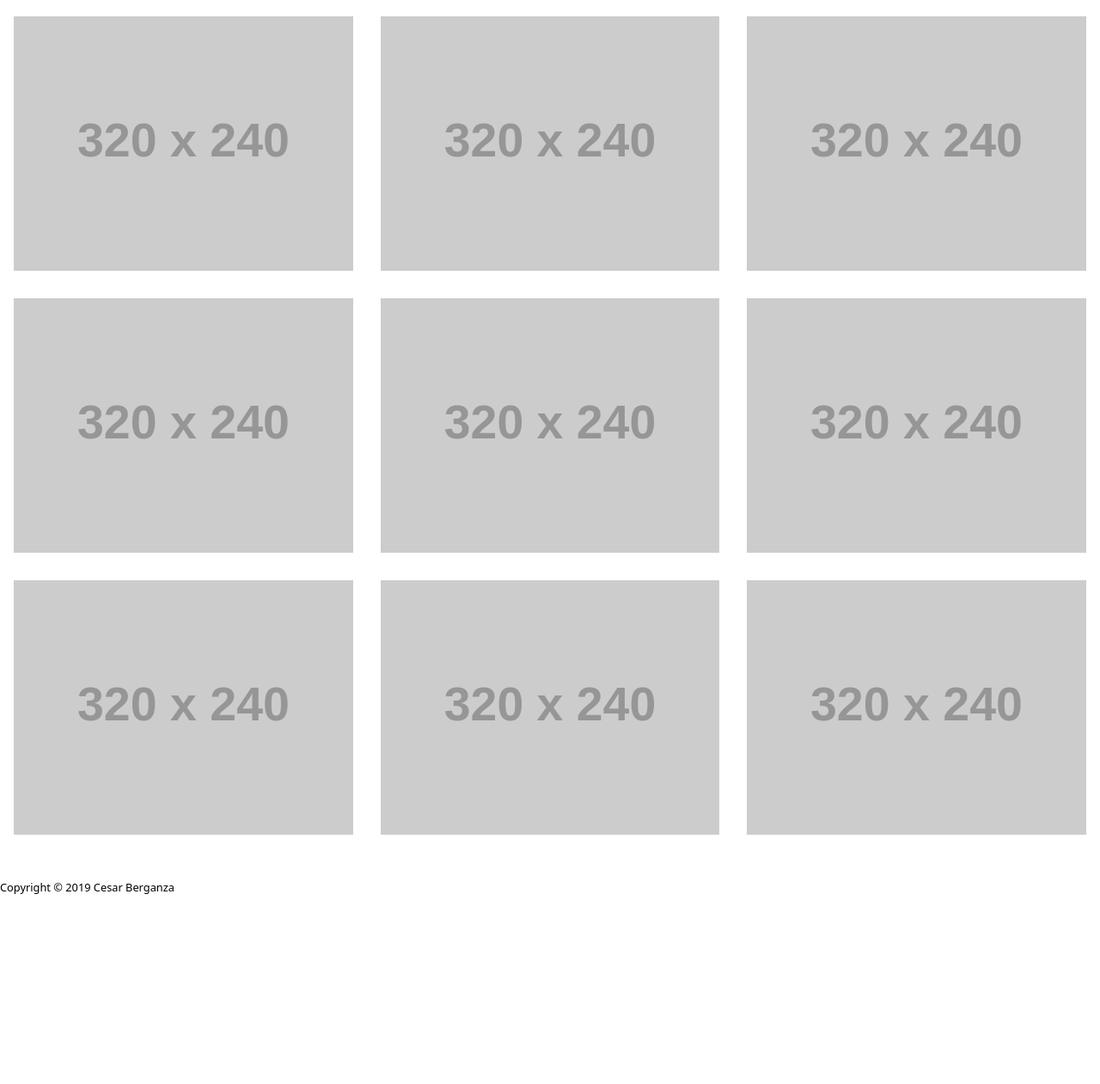
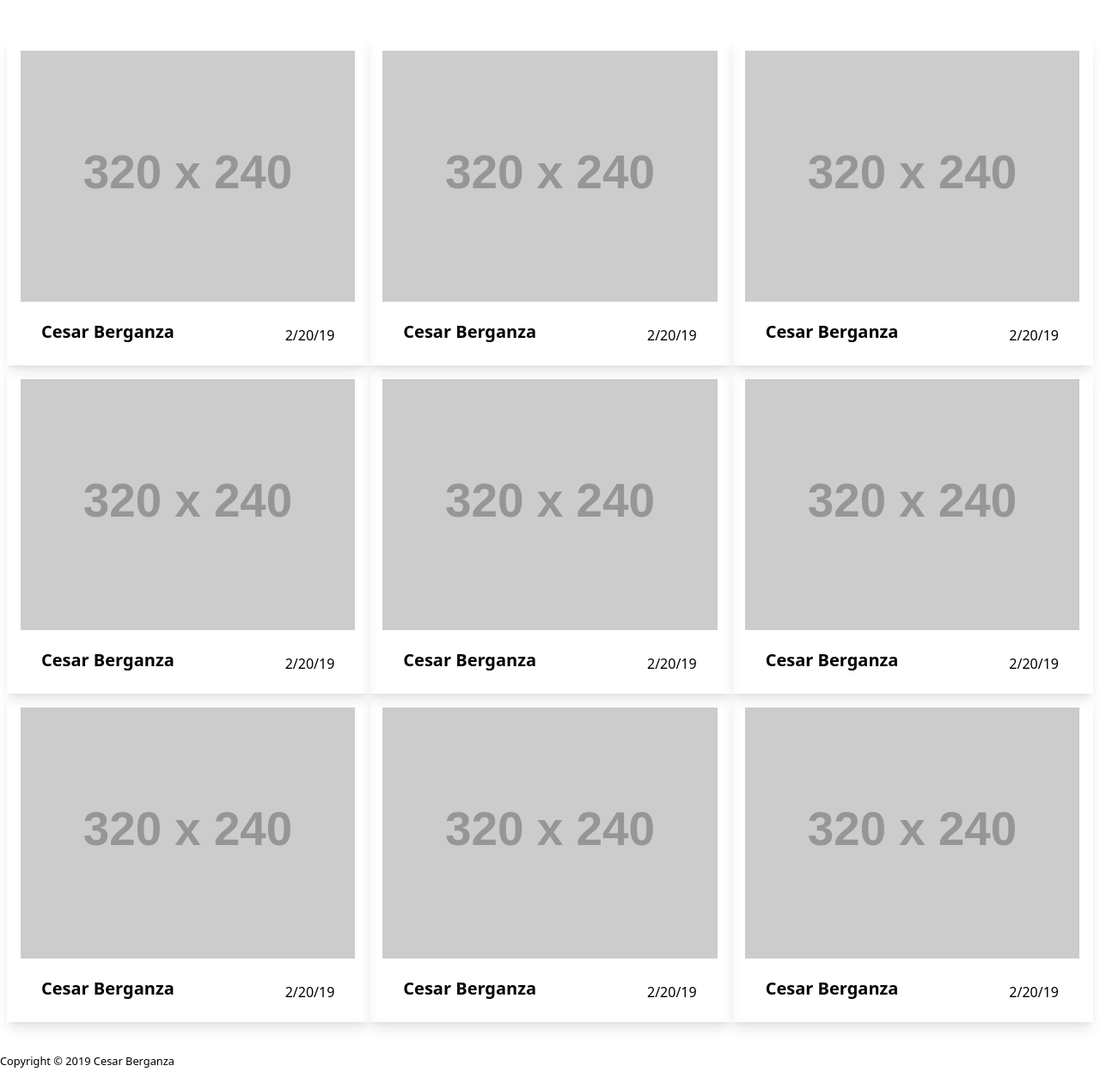
Before and after one commit to cberganza/tailwind-exercise, a plain HTML site: page index.html in a window 1280 px wide. Shown: the part 951-2212 px from the top of the page at 86% size. Before the commit the page ends 2010 px from the top, so only its background shows below. Drawn offline with nearby package versions, Linux system fonts and the light colour scheme; placeholder pictures from the web are drawn by us.

Commit message:
Added card titles

```diff
--- a/index.html
+++ b/index.html
@@ -39,79 +39,133 @@
 	<main class="container mx-auto px-4">
 		<img class="block ml-20" src="assets/images/image.jpg" alt="man looking at spiral galaxy">
 
-		<p class="leading-loose text-xl container mx-auto px-4 mb-10 mt-10"><strong>Lorem ipsum dolor sit amet, consectetur adipisicing elit. Porro, eligendi consequuntur iste natus? Sequi eius tempore, cum at odit fugit, porro exercitationem incidunt minus dolorum voluptatem veritatis. Asperiores, dolorem, eum. Lorem ipsum dolor sit amet, consectetur adipisicing elit. Minus inventore saepe laudantium deleniti dolorum. Cumque veritatis enim eum a voluptate architecto rerum, sapiente officiis officia beatae omnis natus perferendis in.</strong></p>
+		<p class="leading-loose text-xl mx-32 pxr-4 mb-10 mt-10"><strong>Lorem ipsum dolor sit amet, consectetur adipisicing elit. Porro, eligendi consequuntur iste natus? Sequi eius tempore, cum at odit fugit, porro exercitationem incidunt minus dolorum voluptatem veritatis. Asperiores, dolorem, eum. Lorem ipsum dolor sit amet, consectetur adipisicing elit. Minus inventore saepe laudantium deleniti dolorum. Cumque veritatis  a voluptate architecto rerum, sapiente officiis officia beatae omnis natus perferendis in.</strong></p>
 
 <!-- IMAGE GRID -->
-	<div class="flex flex-wrap -mx-4">
+	<div class="flex flex-wrap -mx-2">
 
 <!-- GRID CELL -->
-	  <div class="w-full md:w-1/2 lg:w-1/3 py-4 px-4">
+	  <div class="w-full md:w-1/2 lg:w-1/3 py-4 px-4 shadow-lg">
 	  	<div>
 	  		<img alt="Placeholder image" class="block h-auto w-full" src="https://via.placeholder.com/320x240">
+	  		<div class="flex  justify-between  items-center px-6 mt-5">
+    			<div class="font-bold text-xl mb-2">Cesar Berganza</div>
+    			<p class="text-grey-darker text-base">
+      				2/20/19
+    			</p>
+  			</div>
 	  	</div>
 	  </div>
 <!-- END GRID CELL -->
 
 <!-- GRID CELL -->
-	  <div class="w-full md:w-1/2 lg:w-1/3 py-4 px-4">
+	  <div class="w-full md:w-1/2 lg:w-1/3 py-4 px-4 shadow-lg">
 	  	<div>
 	  		<img alt="Placeholder image" class="block h-auto w-full" src="https://via.placeholder.com/320x240">
+	  		<div class="flex  justify-between  items-center px-6 mt-5">
+    			<div class="font-bold text-xl mb-2">Cesar Berganza</div>
+    			<p class="text-grey-darker text-base">
+      				2/20/19
+    			</p>
+  			</div>
 	  	</div>
 	  </div>
 <!-- END GRID CELL -->
 
 <!-- GRID CELL -->
-	  <div class="w-full md:w-1/2 lg:w-1/3 py-4 px-4">
+	  <div class="w-full md:w-1/2 lg:w-1/3 py-4 px-4 shadow-lg">
 	  	<div>
 	  		<img alt="Placeholder image" class="block h-auto w-full" src="https://via.placeholder.com/320x240">
+	  		<div class="flex  justify-between  items-center px-6 mt-5">
+    			<div class="font-bold text-xl mb-2">Cesar Berganza</div>
+    			<p class="text-grey-darker text-base">
+      				2/20/19
+    			</p>
+  			</div>
 	  	</div>
 	  </div>
 <!-- END GRID CELL -->
 
 <!-- GRID CELL -->
-	  <div class="w-full md:w-1/2 lg:w-1/3 py-4 px-4">
+	  <div class="w-full md:w-1/2 lg:w-1/3 py-4 px-4 shadow-lg">
 	  	<div>
 	  		<img alt="Placeholder image" class="block h-auto w-full" src="https://via.placeholder.com/320x240">
+	  		<div class="flex  justify-between  items-center px-6 mt-5">
+    			<div class="font-bold text-xl mb-2">Cesar Berganza</div>
+    			<p class="text-grey-darker text-base">
+      				2/20/19
+    			</p>
+  			</div>
 	  	</div>
 	  </div>
 <!-- END GRID CELL -->
 
 <!-- GRID CELL -->
-	  <div class="w-full md:w-1/2 lg:w-1/3 py-4 px-4">
+	  <div class="w-full md:w-1/2 lg:w-1/3 py-4 px-4 shadow-lg">
 	  	<div>
 	  		<img alt="Placeholder image" class="block h-auto w-full" src="https://via.placeholder.com/320x240">
+	  		<div class="flex  justify-between  items-center px-6 mt-5">
+    			<div class="font-bold text-xl mb-2">Cesar Berganza</div>
+    			<p class="text-grey-darker text-base">
+      				2/20/19
+    			</p>
+  			</div>
 	  	</div>
 	  </div>
 <!-- END GRID CELL -->
 
 <!-- GRID CELL -->
-	  <div class="w-full md:w-1/2 lg:w-1/3 py-4 px-4">
+	  <div class="w-full md:w-1/2 lg:w-1/3 py-4 px-4 shadow-lg">
 	  	<div>
 	  		<img alt="Placeholder image" class="block h-auto w-full" src="https://via.placeholder.com/320x240">
+	  		<div class="flex  justify-between  items-center px-6 mt-5">
+    			<div class="font-bold text-xl mb-2">Cesar Berganza</div>
+    			<p class="text-grey-darker text-base">
+      				2/20/19
+    			</p>
+  			</div>
 	  	</div>
 	  </div>
 <!-- END GRID CELL -->
 
 <!-- GRID CELL -->
-	  <div class="w-full md:w-1/2 lg:w-1/3 py-4 px-4">
+	  <div class="w-full md:w-1/2 lg:w-1/3 py-4 px-4 shadow-lg">
 	  	<div>
 	  		<img alt="Placeholder image" class="block h-auto w-full" src="https://via.placeholder.com/320x240">
+	  		<div class="flex  justify-between  items-center px-6 mt-5">
+    			<div class="font-bold text-xl mb-2">Cesar Berganza</div>
+    			<p class="text-grey-darker text-base">
+      				2/20/19
+    			</p>
+  			</div>
 	  	</div>
 	  </div>
 <!-- END GRID CELL -->
 
 <!-- GRID CELL -->
-	  <div class="w-full md:w-1/2 lg:w-1/3 py-4 px-4">
+	  <div class="w-full md:w-1/2 lg:w-1/3 py-4 px-4 shadow-lg">
 	  	<div>
 	  		<img alt="Placeholder image" class="block h-auto w-full" src="https://via.placeholder.com/320x240">
+	  		<div class="flex  justify-between  items-center px-6 mt-5">
+    			<div class="font-bold text-xl mb-2">Cesar Berganza</div>
+    			<p class="text-grey-darker text-base">
+      				2/20/19
+    			</p>
+  			</div>
 	  	</div>
 	  </div>
 <!-- END GRID CELL -->
 
 <!-- GRID CELL -->
-	  <div class="w-full md:w-1/2 lg:w-1/3 py-4 px-4">
+	  <div class="w-full md:w-1/2 lg:w-1/3 py-4 px-4 shadow-lg">
 	  	<div>
 	  		<img alt="Placeholder image" class="block h-auto w-full" src="https://via.placeholder.com/320x240">
+	  		<div class="flex  justify-between  items-center px-6 mt-5">
+    			<div class="font-bold text-xl mb-2">Cesar Berganza</div>
+    			<p class="text-grey-darker text-base">
+      				2/20/19
+    			</p>
+  			</div>
 	  	</div>
 	  </div>
 <!-- END GRID CELL -->
@@ -120,7 +174,7 @@
 	<!-- END IMAGE GRID -->
 	</main>
 	<footer class="border-top mt-4">
-		<div class="container py-4 w-75">
+		<div class="container py-4 ml">
 			<p>
 				<small>
 					Copyright &copy; 2019 Cesar Berganza
```
